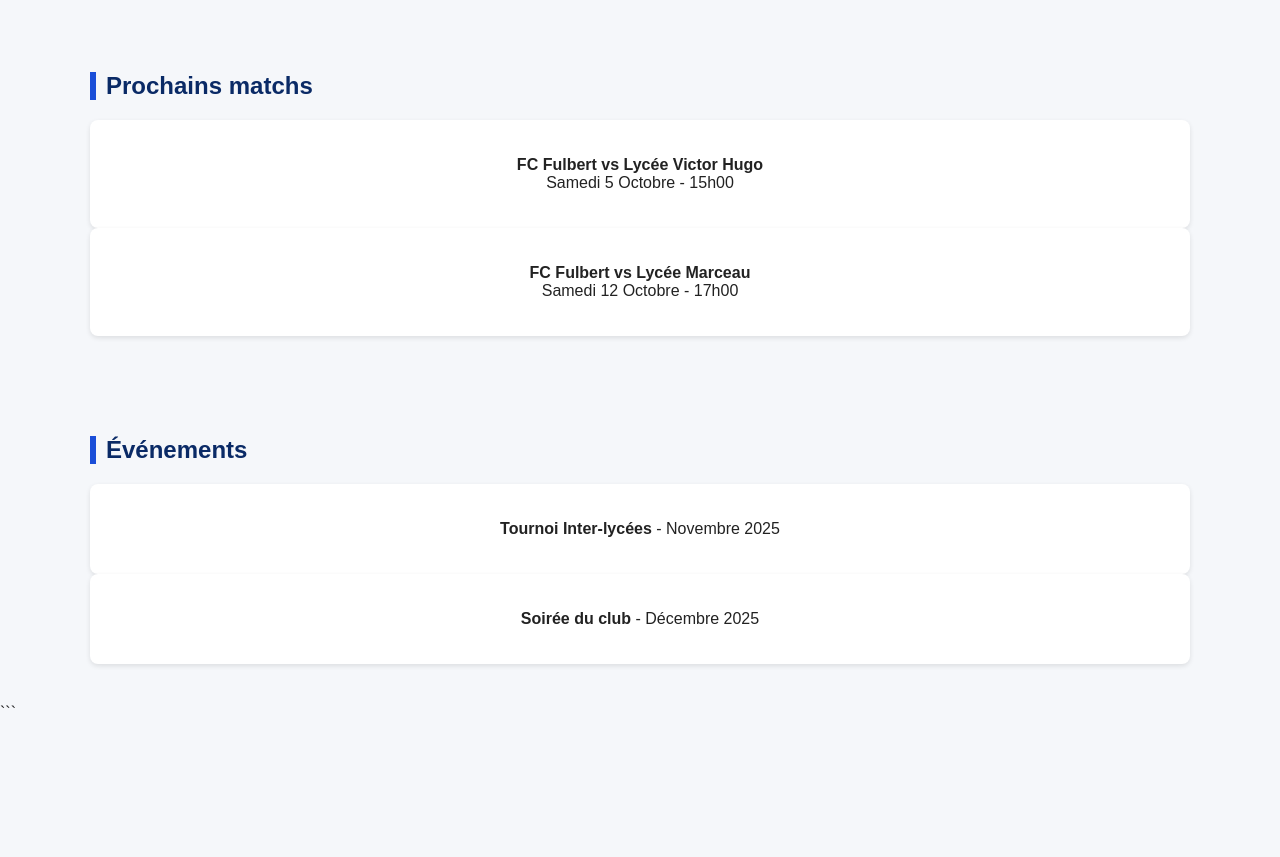
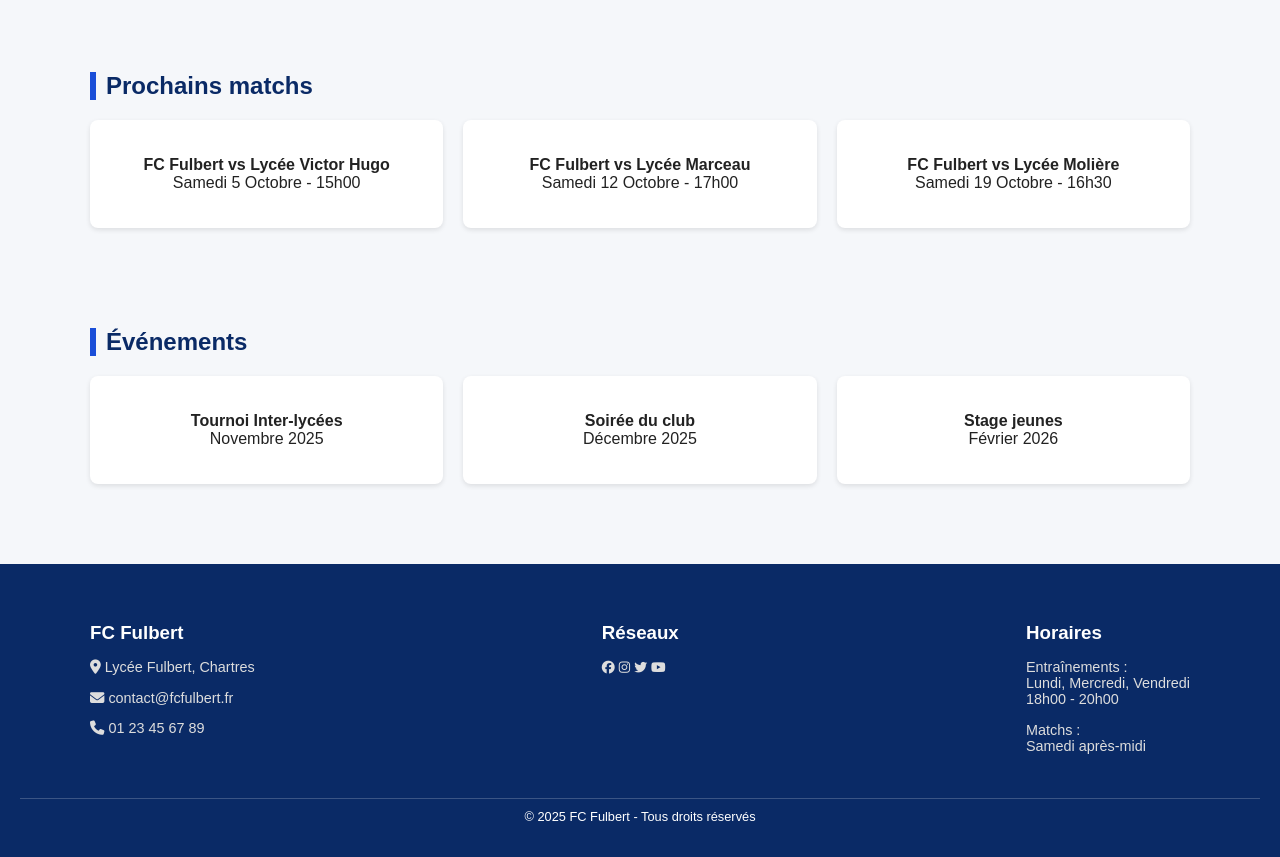
Before and after one commit to FcFulbert/FcFulbert, a plain HTML site: page index.html in a window 1280 px wide. Shown: the part 700-1557 px from the top of the page. Before the commit the page ends 1422 px from the top, so only its background shows below. Drawn offline with Linux system fonts and the light colour scheme.

Commit message:
Update index.html

````diff
--- a/index.html
+++ b/index.html
@@ -5,7 +5,9 @@
   <meta name="viewport" content="width=device-width, initial-scale=1.0">
   <title>FC Fulbert - Accueil</title>
   <link rel="stylesheet" href="./pages/assets/css/style.css">
-  <link rel="icon" href="./assets/image/logo.png" type="image/png">
+  <link rel="icon" href="./pages/assets/image/logo.png" type="image/png">
+  <!-- Icônes Font Awesome -->
+  <link rel="stylesheet" href="https://cdnjs.cloudflare.com/ajax/libs/font-awesome/6.5.0/css/all.min.css">
 </head>
 <body>
 
@@ -49,25 +51,49 @@
   <!-- Prochains matchs -->
   <section>
     <h2>Prochains matchs</h2>
-    <div class="card">
-      <p><strong>FC Fulbert vs Lycée Victor Hugo</strong> <br> Samedi 5 Octobre - 15h00</p>
-    </div>
-    <div class="card">
-      <p><strong>FC Fulbert vs Lycée Marceau</strong> <br> Samedi 12 Octobre - 17h00</p>
+    <div class="cards-grid">
+      <div class="card"><p><strong>FC Fulbert vs Lycée Victor Hugo</strong><br> Samedi 5 Octobre - 15h00</p></div>
+      <div class="card"><p><strong>FC Fulbert vs Lycée Marceau</strong><br> Samedi 12 Octobre - 17h00</p></div>
+      <div class="card"><p><strong>FC Fulbert vs Lycée Molière</strong><br> Samedi 19 Octobre - 16h30</p></div>
     </div>
   </section>
 
   <!-- Événements -->
   <section>
     <h2>Événements</h2>
-    <div class="card">
-      <p><strong>Tournoi Inter-lycées</strong> - Novembre 2025</p>
-    </div>
-    <div class="card">
-      <p><strong>Soirée du club</strong> - Décembre 2025</p>
+    <div class="cards-grid">
+      <div class="card"><p><strong>Tournoi Inter-lycées</strong><br> Novembre 2025</p></div>
+      <div class="card"><p><strong>Soirée du club</strong><br> Décembre 2025</p></div>
+      <div class="card"><p><strong>Stage jeunes</strong><br> Février 2026</p></div>
     </div>
   </section>
 
+  <!-- Footer -->
+  <footer>
+    <div class="footer-container">
+      <div class="footer-section">
+        <h3>FC Fulbert</h3>
+        <p><i class="fas fa-location-dot"></i> Lycée Fulbert, Chartres</p>
+        <p><i class="fas fa-envelope"></i> contact@fcfulbert.fr</p>
+        <p><i class="fas fa-phone"></i> 01 23 45 67 89</p>
+      </div>
+      <div class="footer-section">
+        <h3>Réseaux</h3>
+        <p>
+          <a href="#"><i class="fab fa-facebook"></i></a>
+          <a href="#"><i class="fab fa-instagram"></i></a>
+          <a href="#"><i class="fab fa-twitter"></i></a>
+          <a href="#"><i class="fab fa-youtube"></i></a>
+        </p>
+      </div>
+      <div class="footer-section">
+        <h3>Horaires</h3>
+        <p>Entraînements : <br>Lundi, Mercredi, Vendredi<br>18h00 - 20h00</p>
+        <p>Matchs : <br>Samedi après-midi</p>
+      </div>
+    </div>
+    <p class="footer-bottom">© 2025 FC Fulbert - Tous droits réservés</p>
+  </footer>
+
 </body>
 </html>
-```
````
